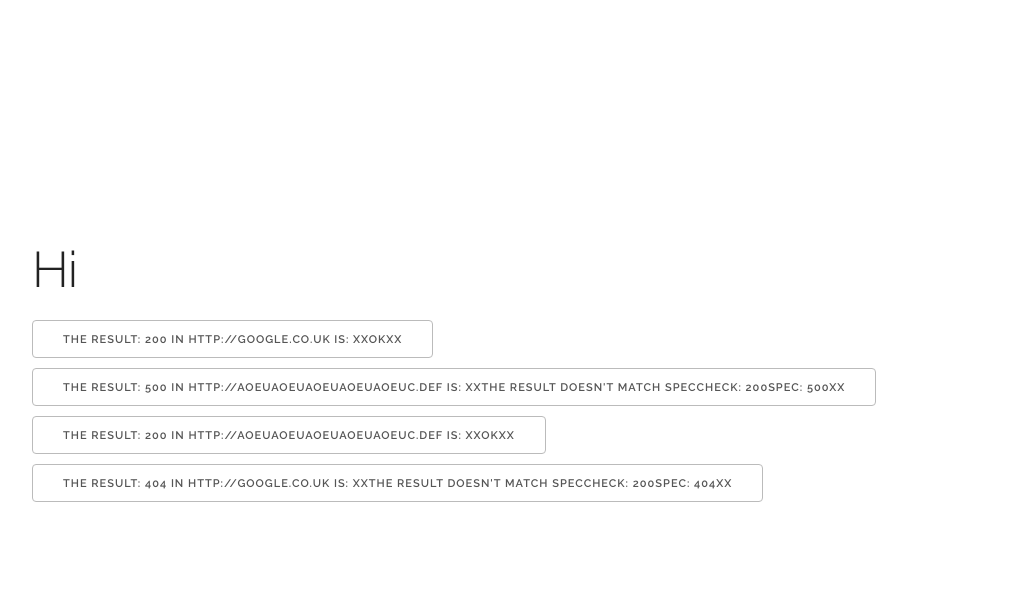
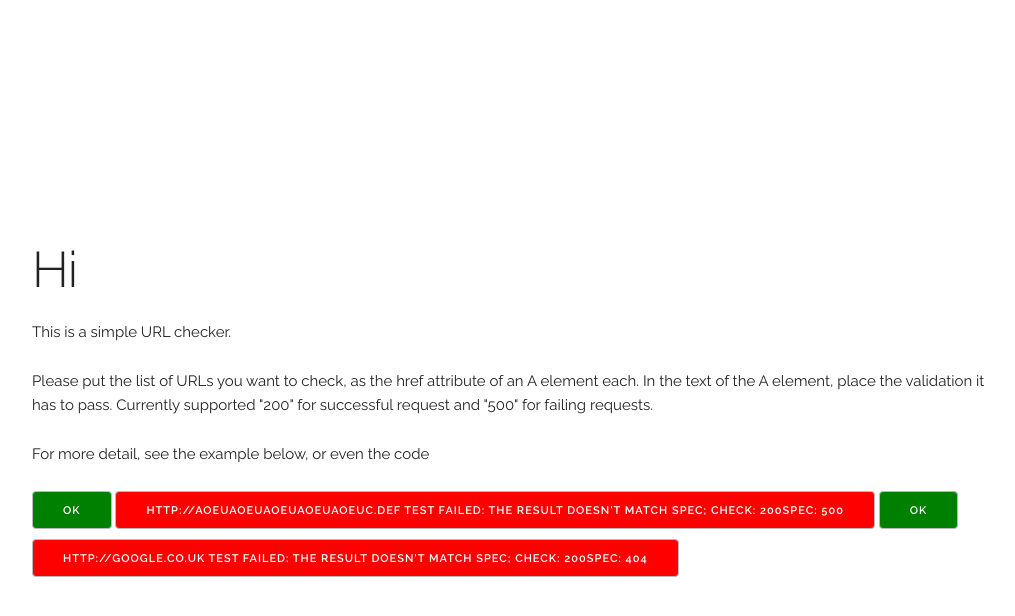
Before and after one commit to wakaru44/url_check_service, a Flask app: page / in a window 1280 px wide. Shown: the top 616 px of the page, without its empty margins (128-1143 px from the left). Run offline with Flask 2, Linux system fonts and the light colour scheme; data that the repository does not hold is empty; some libraries are stand-ins or nearby versions.

Commit message:
cleaned out the text in the buttons

```diff
--- a/static/checker.js
+++ b/static/checker.js
@@ -43,11 +43,11 @@ function verify_url( spec, url )
 	code = check
 	if (check == spec)
 	{
-		return "Ok" //TODO: make a proper check of the result
+		return "Ok" //KISS
 	}
 	else
 	{
-		return "The result doesn't match Spec" + "check: " + check + "spec: " + spec
+		return "The result doesn't match Spec;\n " + "check: " + check + "spec: " + spec
 	}
 }
 
--- a/templates/index.html
+++ b/templates/index.html
@@ -40,6 +40,9 @@
     <div class="row">
       <div class="twelve columns" style="margin-top: 25%">
 	<h1>Hi</h2>
+	<p> This is a simple URL checker.</p>
+	<p> Please put the list of URLs you want to check, as the href attribute of an A element each. In the text of the A element, place the validation it has to pass. Currently supported "200" for successful request and "500" for failing requests.</p>
+	<p>For more detail, see the example below, or even the code</p>
 	<div id="tocheck">
 	<!--
 	<a class="check" href="example_of_url">test_to_validate</a>
@@ -68,10 +71,17 @@ $( "a" ).each(function( index, obj )
 	// Then do the query and wait for results
 	check = verify_url(spec, url)
 	//And now we do the magic, replacing the text with results
-	result_display = "the result: " +
-		spec + " in " +
-		url + " is: \nXX" +
-		check + "XX"
+	if (check != "Ok")
+	{ //If the test failed, do magic and paint button red
+		obj.style.backgroundColor = "red";
+		obj.style.color = "white";
+		result_display = url + " test failed: \n" + check
+	} else {
+		//if passes, paint it green
+	        obj.style.backgroundColor = "green";
+		obj.style.color = "white";
+		result_display = check
+	}
 	$(this).text( result_display );
 })
 
```
